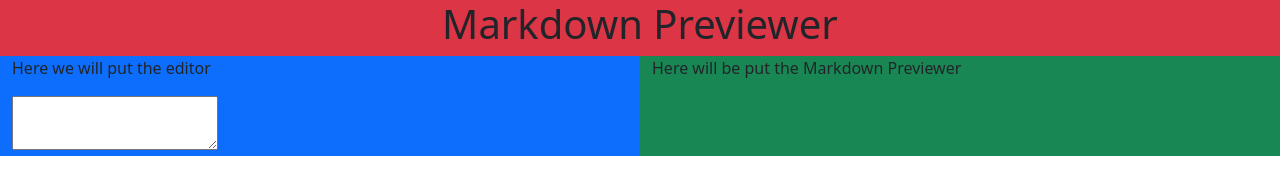
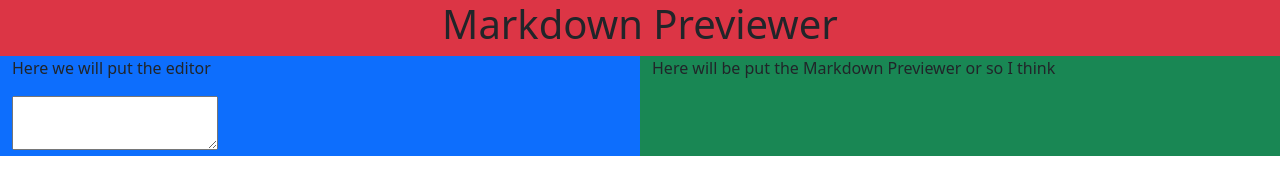
Before and after one commit to Yuukidiv/Markdown-Previewer, a plain HTML site: page index.html in a window 1280 px wide. Drawn offline with nearby package versions, Linux system fonts and the light colour scheme.

Commit message:
Update index.html

```diff
--- a/index.html
+++ b/index.html
@@ -25,7 +25,7 @@
           <textarea name="" id="editor" onkeyup="syncro();"></textarea>
         </div>
         <div class = "col-6 bg-success">
-          <p>Here will be put the Markdown Previewer</p>
+          <p>Here will be put the Markdown Previewer or so I think</p>
           <div id = "preview"></div>
         </div>
       </div>
```
